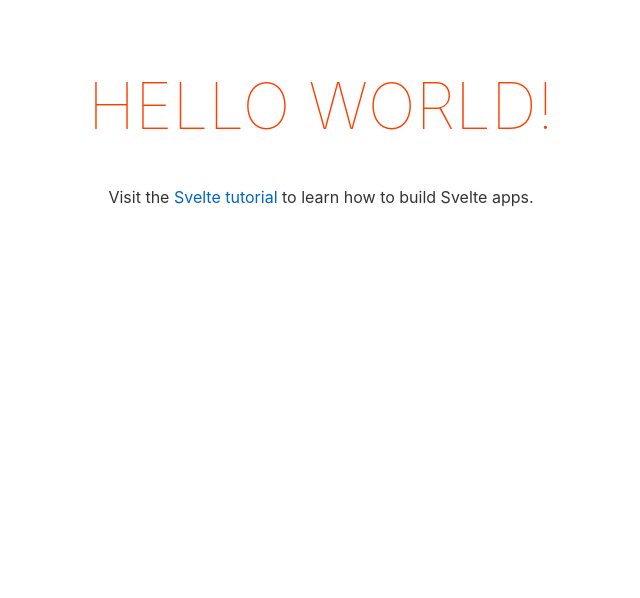
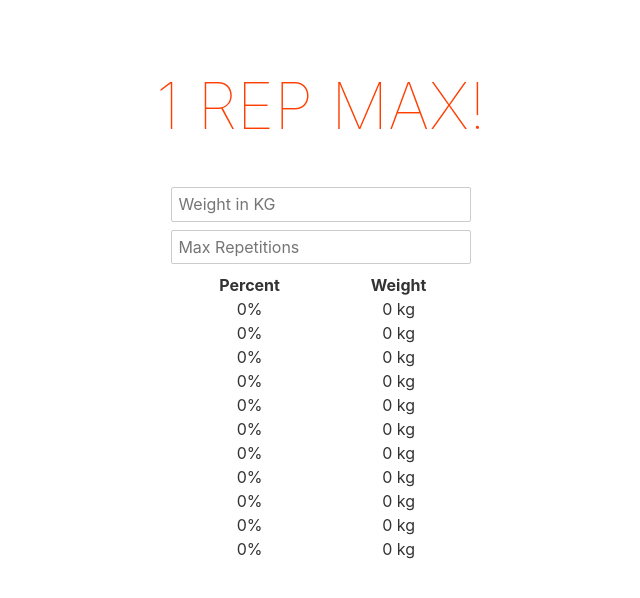
Before and after one commit to kimjohnsson/svelte-web-app, a Svelte app: page / in a window 1280 px wide. Shown: the top 598 px of the page, without its empty margins (319-959 px from the left). Built offline with nearby package versions, Linux system fonts and the light colour scheme.

Commit message:
feat: calculator component

```diff
--- a/src/App.svelte
+++ b/src/App.svelte
@@ -1,30 +1,33 @@
-<script>
-	export let name;
+<script lang="ts">
+	import Start from './views/start.svelte'
 </script>
 
 <main>
-	<h1>Hello {name}!</h1>
-	<p>Visit the <a href="https://svelte.dev/tutorial">Svelte tutorial</a> to learn how to build Svelte apps.</p>
+	<Start />
 </main>
 
 <style>
-	main {
+	:global(main) {
 		text-align: center;
 		padding: 1em;
 		max-width: 240px;
 		margin: 0 auto;
 	}
 
-	h1 {
+	:global(h1) {
 		color: #ff3e00;
 		text-transform: uppercase;
-		font-size: 4em;
+		font-size: 3em;
 		font-weight: 100;
 	}
 
 	@media (min-width: 640px) {
-		main {
+		:global(main) {
 			max-width: none;
+		}
+
+		:global(h1) {
+			font-size: 4em;
 		}
 	}
 </style>
--- /dev/null
+++ b/src/components/calculator/Calculator.svelte
@@ -0,0 +1,54 @@
+<script lang="ts">
+  let weight: number | null = null
+  let repititions: number | null = null
+  const percentages = [100, 95, 90, 85, 80, 75, 70, 65, 60, 55, 50]
+
+  $: pctOfOneRepMax = (pct: number) => {
+    if(!weight || !repititions) return 0
+    return calculateWeight(pct) / calculateWeight(100) * 100
+  }
+
+  $: calculateWeight = (pct: number) => {
+    if(!weight || !repititions) return 0
+    const maxPct = 100 - (repititions * 2.5)
+    const decimal = maxPct / pct
+    const repMax = weight / decimal
+    return repMax
+  }
+
+</script>
+
+<div class="calculator">
+  <h1>1 Rep Max!</h1>
+  <input id="lift" placeholder="Weight in KG" bind:value={weight}/>
+  <input id="repititions" placeholder="Max Repetitions" bind:value={repititions}/>
+
+  <table class="results">
+    <tr>
+      <th>Percent</th>
+      <th>Weight</th>
+    </tr>
+    {#each percentages as pct}
+    <tr>
+      <td>{Math.round(pctOfOneRepMax(pct))}%</td>
+      <td>{Math.round(calculateWeight(pct))} kg</td>
+    </tr>
+    {/each}
+  </table>
+</div>
+
+<style>
+  .calculator {
+    display: flex;
+    align-items: center;
+    flex-direction: column;
+  }
+
+  input {
+    min-width: 300px;
+  }
+
+  table {
+    min-width: 300px;
+  }
+</style>
--- /dev/null
+++ b/src/views/Start.svelte
@@ -0,0 +1,10 @@
+<script>
+	import Calculator from '../components/calculator/Calculator.svelte'
+</script>
+
+<div>
+	<Calculator />
+</div>
+
+<style>
+</style>
```
